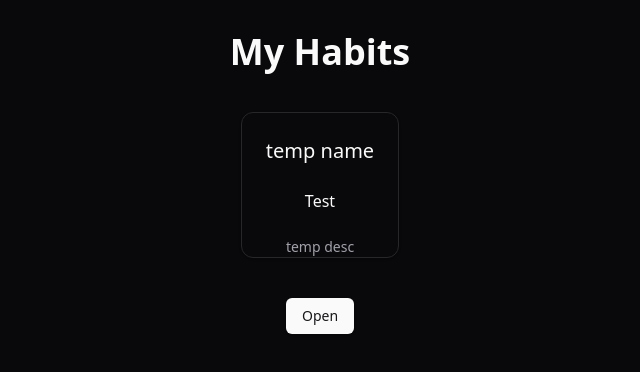
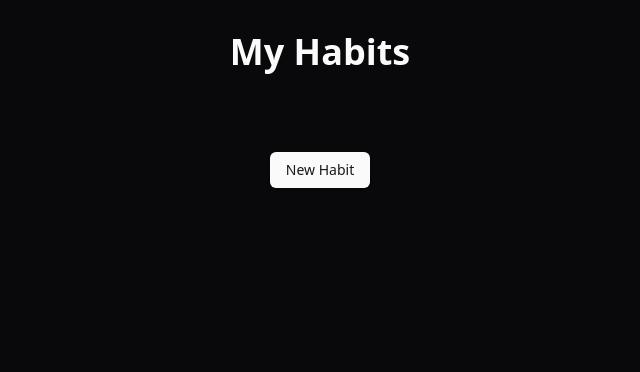
Before and after one commit to MaxReinold/BadHabits, a React (Vite) app: page / in a window 1280 px wide. Shown: the top 372 px of the page, without its empty margins (320-960 px from the left). Built offline with nearby package versions, Linux system fonts and the light colour scheme.

Commit message:
Finished refactor, implemented editing cards, gave cards basic styling.

```diff
--- a/src/App.tsx
+++ b/src/App.tsx
@@ -2,24 +2,26 @@
 import './App.css';
 import { ThemeProvider } from './components/theme-provider';
 import HabitEditor from './components/HabitEditor';
-import { useState, useEffect } from 'react'; // Import useEffect
+import { useState } from 'react'; // Import useEffect
 import HabitCard from './components/HabitCard';
 import Habit from './lib/habit';
 
 function App() {
   const [habitList, setHabitList] = useState<Habit[]>([])
 
-  const tempHabit = new Habit(
-    10,
-    "temp name",
-    "temp desc",
-    (new Date()).toLocaleDateString()
-  );
-
-  useEffect(() => {
-    // Add the tempHabit to the habitList when the component mounts
-    setHabitList([...habitList, tempHabit]);
-  }, []); // Empty dependency array to run the effect only once when mounted
+  // Function to update an existing habit in the list
+  const handleEditHabit = (editedHabit: Habit) => {
+    setHabitList((prevHabits) => {
+        const updatedHabitList = prevHabits.map((habit) => {
+            if (habit.key === editedHabit.key) {
+                return editedHabit; // Replace the edited habit
+            } else {
+                return habit; // Keep other habits as they are
+            }
+        });
+        return updatedHabitList;
+    });
+  };
 
   return (
     <ThemeProvider defaultTheme='dark' storageKey='vite-ui-theme'>
@@ -29,13 +31,15 @@ function App() {
         <section className='p-10 flex flex-wrap gap-10'>
             {habitList.map((habit) => (
                 <HabitCard
-              key={habit.key} // You should use a unique key for each habit
+                    key={habit.key}
                     habit={habit}
+                    onEdit={handleEditHabit} // Pass the editing function to HabitCard
                 />
             ))}
         </section>
 
         <HabitEditor
+            buttonLabel='New Habit'
             initialProps={Habit.initial()}
             onSubmit={(newProps) => {
                 setHabitList([...habitList, newProps])
--- a/src/components/HabitCard.tsx
+++ b/src/components/HabitCard.tsx
@@ -2,21 +2,47 @@
 import React, { useState } from 'react';
 import { Card, CardContent, CardDescription, CardHeader } from './ui/card';
 import Habit from '../lib/habit';
+import HabitEditor from './HabitEditor';
 
 interface HabitCardProps {
-    habit: Habit; // Use the Habit class instead of an object type
+    habit: Habit;
+    onEdit: (habit: Habit) => void; // Add an onEdit prop to handle editing
 }
 
-const HabitCard: React.FC<HabitCardProps> = ({ habit }) => {
+function getCalendarDaysSinceDate(dateString: string): number {
+    const habitDate = new Date(dateString); // Convert the habit date to a Date object
+    const currentDate = new Date(); // Get the current date
+
+    // Set the time of both dates to midnight (00:00:00)
+    habitDate.setHours(0, 0, 0, 0);
+    currentDate.setHours(0, 0, 0, 0);
+
+    const timeDifference = currentDate.getTime() - habitDate.getTime(); // Calculate time difference in milliseconds
+    const daysDifference = Math.floor(timeDifference / (1000 * 3600 * 24)); // Convert milliseconds to days
+
+    return daysDifference;
+}
+
+const HabitCard: React.FC<HabitCardProps> = ({ habit, onEdit }) => {
     const [updatedHabit, setUpdatedHabit] = useState(habit);
 
     return (
         <>
-            <Card>
-                {/* Render the habit properties as needed */}
-                <CardHeader className='text-xl text'>{habit.name}</CardHeader>
-                <CardContent>Test</CardContent>
+            <Card className='p-5 flex flex-col'>
+                <CardHeader className='text-xl text p-0'>{habit.name}</CardHeader>
                 {habit.description ? <CardDescription>{habit.description}</CardDescription> : ""}
+                <CardContent className=''>
+                    <p>Going strong for {getCalendarDaysSinceDate(habit.date)} days!</p>
+                    <p>{habit.key}</p>
+                </CardContent>
+                <HabitEditor
+                    buttonLabel='Edit'
+                    initialProps={habit}
+                    onSubmit={(editedHabit) => {
+                        setUpdatedHabit(editedHabit);
+                        onEdit(editedHabit); // Pass the edited habit to the parent component
+                    }}
+                />
             </Card>
         </>
     );
--- a/src/components/HabitEditor.tsx
+++ b/src/components/HabitEditor.tsx
@@ -11,12 +11,14 @@ import Habit from '../lib/habit';
 interface HabitEditorProps {
     initialProps: Habit; // Use the Habit class instead of an object type
     onSubmit: (data: Habit) => void;
+    buttonLabel: string; // Add a buttonLabel prop for the button text
 }
 
-const HabitEditor: React.FC<HabitEditorProps> = ({ initialProps, onSubmit }) => {
+const HabitEditor: React.FC<HabitEditorProps> = ({ initialProps, onSubmit, buttonLabel }) => {
     const [habitProps, setHabitProps] = useState(initialProps);
 
     if (habitProps.date == "") setHabitProps({ ...habitProps, date: (new Date()).toLocaleDateString() });
+    if (habitProps.key == 0) setHabitProps({ ...habitProps, key: Math.floor(Math.random() * 10000000)})
 
     const [date, setDate] = useState<Date | undefined>(new Date(habitProps.date));
 
@@ -54,7 +56,7 @@ const HabitEditor: React.FC<HabitEditorProps> = ({ initialProps, onSubmit }) =>
         <>
             <Sheet>
                 <SheetTrigger asChild>
-                    <Button>Open</Button>
+                    <Button>{buttonLabel}</Button>
                 </SheetTrigger>
                 <SheetContent className="flex flex-col items-center gap-5 pt-10">
                     <SheetHeader>{initialProps.name == '' ? "New Habit" : "Edit " + initialProps.name}</SheetHeader>
@@ -66,8 +68,10 @@ const HabitEditor: React.FC<HabitEditorProps> = ({ initialProps, onSubmit }) =>
                         <label className="text-xs text-gray-500" htmlFor="description">Description</label>
                         <Textarea id="description" value={habitProps.description} onChange={updateDescription} />
                     </section>
-                    <section>
+                    <section className="flex flex-col items-center">
+                        <label className="text-s underline underline-offset-2 text-gray-500" htmlFor="startDate">Start Date</label>
                         <Calendar
+                            id="startDate"
                             selected={date}
                             onSelect={updateDate}
                             mode='single'
@@ -76,11 +80,14 @@ const HabitEditor: React.FC<HabitEditorProps> = ({ initialProps, onSubmit }) =>
 
                     {isValid() ? (
                         <SheetClose asChild>
-                            <Button variant="outline" onClick={() => onSubmit(habitProps)}>Submit</Button>
+                            <Button variant="outline" onClick={() => {
+                                onSubmit(habitProps)
+                                setHabitProps(initialProps)
+                            }}>{buttonLabel}</Button>
                         </SheetClose>
                     ) : (
                         <SheetClose asChild>
-                            <Button disabled>Submit</Button>
+                            <Button disabled>{buttonLabel}</Button>
                         </SheetClose>
                     )}
                 </SheetContent>
--- a/src/lib/habit.ts
+++ b/src/lib/habit.ts
@@ -5,7 +5,7 @@ export default class Habit {
     date: string;
 
     static initial() {
-        return new Habit(Math.floor(Math.random() * 10000000),
+        return new Habit(0,
         "",
         "",
         (new Date()).toLocaleDateString());
@@ -17,4 +17,8 @@ export default class Habit {
         this.description = description;
         this.date = date;
     }
+
+    static generateNewKey() {
+        return Math.floor(Math.random() * 10000000);
+    }
 }
```
Lines whose indentation alone changed are shown as unchanged.
